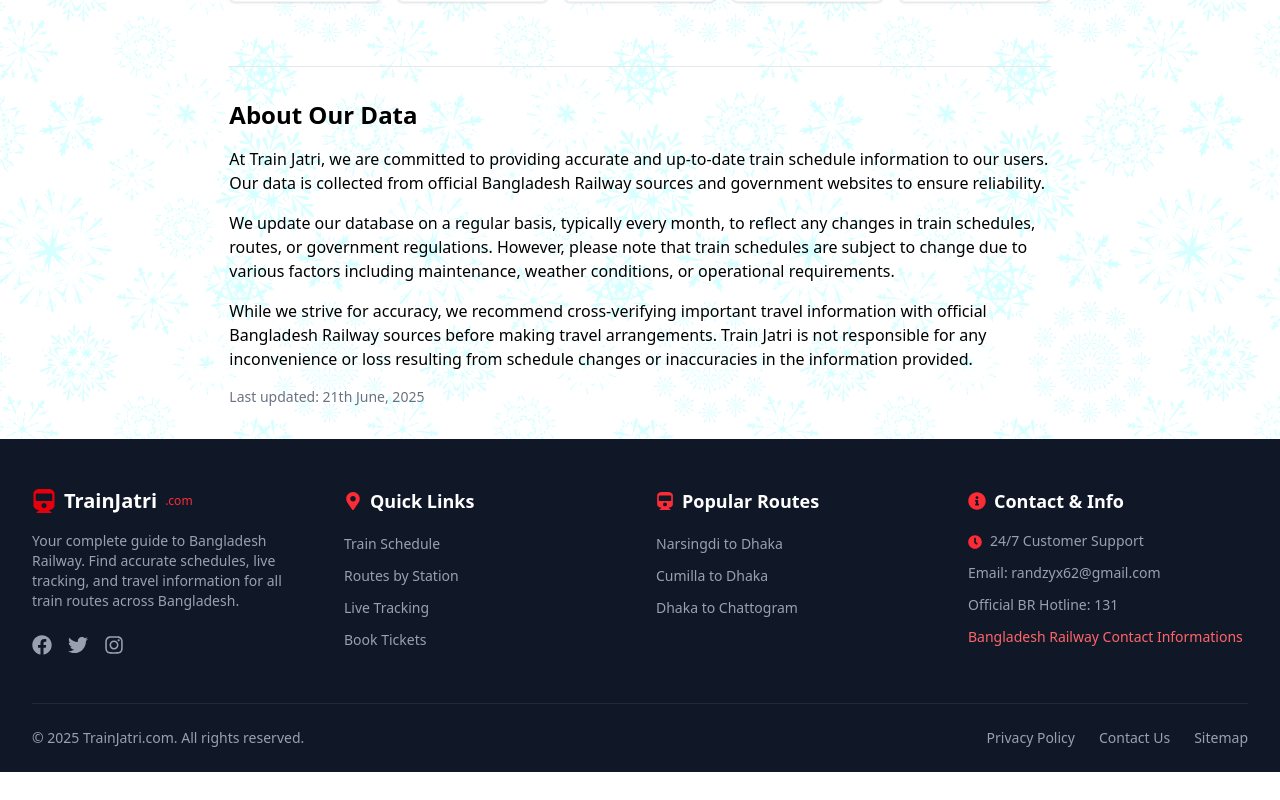
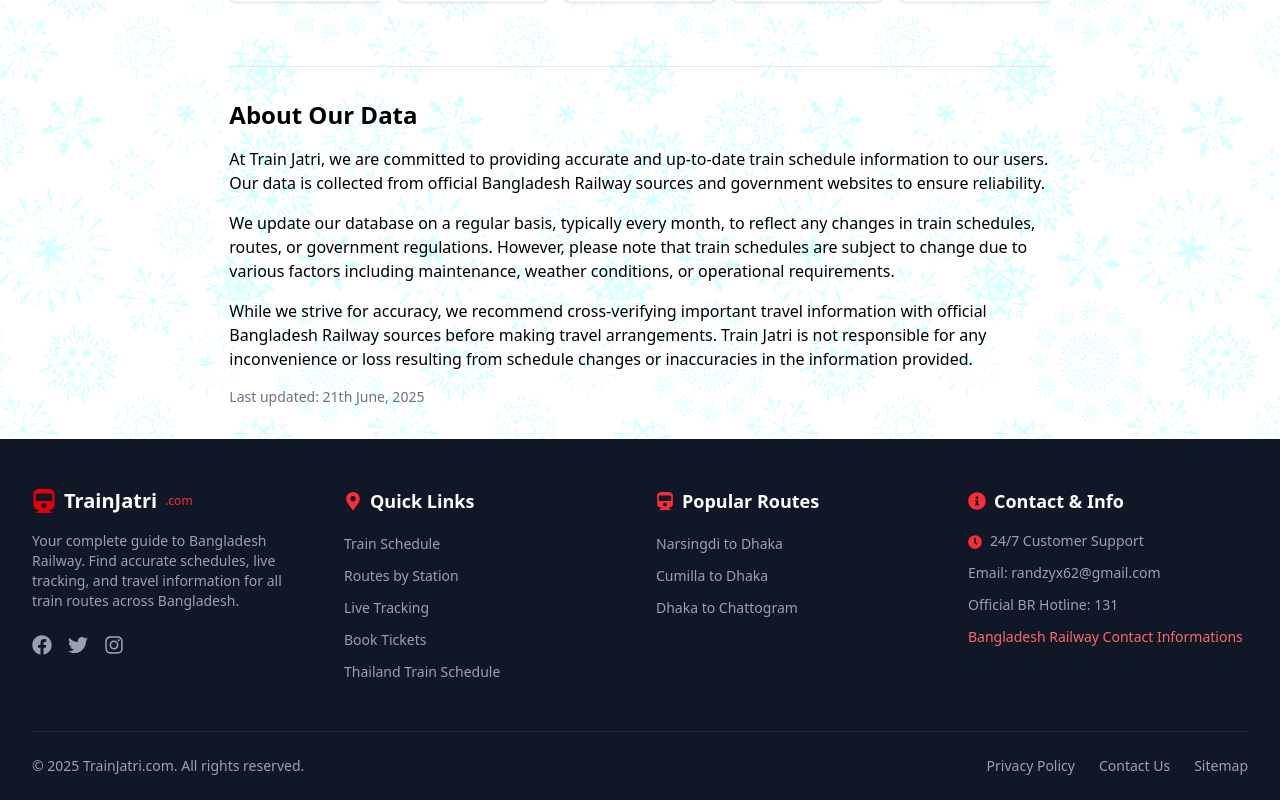
Before and after one commit to mdistiakahmed/train-jatri, a Next.js app: page / in a window 1280 px wide. Shown: the part 2431-3231 px from the top of the page. Before the commit the page ends 3203 px from the top, so only its background shows below. Built offline with nearby package versions, Linux system fonts and the light colour scheme.

Commit message:
Add backlink for railthailand

```diff
--- a/components/footer/Footer.tsx
+++ b/components/footer/Footer.tsx
@@ -1,7 +1,14 @@
 import React from "react";
 import Link from "next/link";
-import { FaTrain, FaMapMarkerAlt, FaClock, FaInfoCircle, FaFacebook, FaTwitter, FaInstagram } from "react-icons/fa";
-
+import {
+  FaTrain,
+  FaMapMarkerAlt,
+  FaClock,
+  FaInfoCircle,
+  FaFacebook,
+  FaTwitter,
+  FaInstagram,
+} from "react-icons/fa";
 
 const Footer = () => {
   const currentYear = new Date().getFullYear();
@@ -18,8 +25,9 @@
               <span className="text-red-500 text-xs">.com</span>
             </div>
             <p className="text-gray-400 text-sm">
-              Your complete guide to Bangladesh Railway. Find accurate schedules,
-              live tracking, and travel information for all train routes across Bangladesh.
+              Your complete guide to Bangladesh Railway. Find accurate
+              schedules, live tracking, and travel information for all train
+              routes across Bangladesh.
             </p>
             <div className="flex space-x-4 pt-2">
               <a
@@ -57,16 +65,21 @@
             </h3>
             <ul className="space-y-2">
               {[
-                { name: 'Train Schedule', href: '/trains' },
-                { name: 'Routes by Station', href: '/station' },
+                { name: "Train Schedule", href: "/trains" },
+                { name: "Routes by Station", href: "/station" },
                 {
-                  name: 'Live Tracking',
-                  href: '/live-tracking',
+                  name: "Live Tracking",
+                  href: "/live-tracking",
                 },
                 {
-                  name: 'Book Tickets',
-                  href: 'https://eticket.railway.gov.bd/',
-                  external: true
+                  name: "Book Tickets",
+                  href: "https://eticket.railway.gov.bd/",
+                  external: true,
+                },
+                {
+                  name: "Thailand Train Schedule",
+                  href: "https://www.railthailand.com/",
+                  external: true,
                 },
               ].map((item) => (
                 <li key={item.name}>
@@ -74,7 +87,6 @@
                     <a
                       href={item.href}
                       target="_blank"
-                      rel="noopener noreferrer"
                       className="text-sm text-gray-400 hover:text-red-500 transition-colors"
                     >
                       {item.name}
@@ -100,9 +112,15 @@
             </h3>
             <ul className="space-y-2">
               {[
-                { name: 'Narsingdi to Dhaka', slug: 'narsingdi#Narsingdi-to-Dhaka' },
-                { name: 'Cumilla to Dhaka', slug: 'cumilla#Cumilla-to-Dhaka' },
-                { name: 'Dhaka to Chattogram', slug: 'dhaka#Dhaka-to-Chattogram' },
+                {
+                  name: "Narsingdi to Dhaka",
+                  slug: "narsingdi#Narsingdi-to-Dhaka",
+                },
+                { name: "Cumilla to Dhaka", slug: "cumilla#Cumilla-to-Dhaka" },
+                {
+                  name: "Dhaka to Chattogram",
+                  slug: "dhaka#Dhaka-to-Chattogram",
+                },
               ].map((route) => (
                 <li key={route.slug}>
                   <Link
@@ -153,13 +171,22 @@
             &copy; {currentYear} TrainJatri.com. All rights reserved.
           </p>
           <div className="flex space-x-6 mt-4 md:mt-0">
-            <Link href="/privacy-policy" className="text-sm text-gray-400 hover:text-white">
+            <Link
+              href="/privacy-policy"
+              className="text-sm text-gray-400 hover:text-white"
+            >
               Privacy Policy
             </Link>
-            <Link href="/contact" className="text-sm text-gray-400 hover:text-white">
+            <Link
+              href="/contact"
+              className="text-sm text-gray-400 hover:text-white"
+            >
               Contact Us
             </Link>
-            <Link href="/sitemap.xml" className="text-sm text-gray-400 hover:text-white">
+            <Link
+              href="/sitemap.xml"
+              className="text-sm text-gray-400 hover:text-white"
+            >
               Sitemap
             </Link>
           </div>
```
